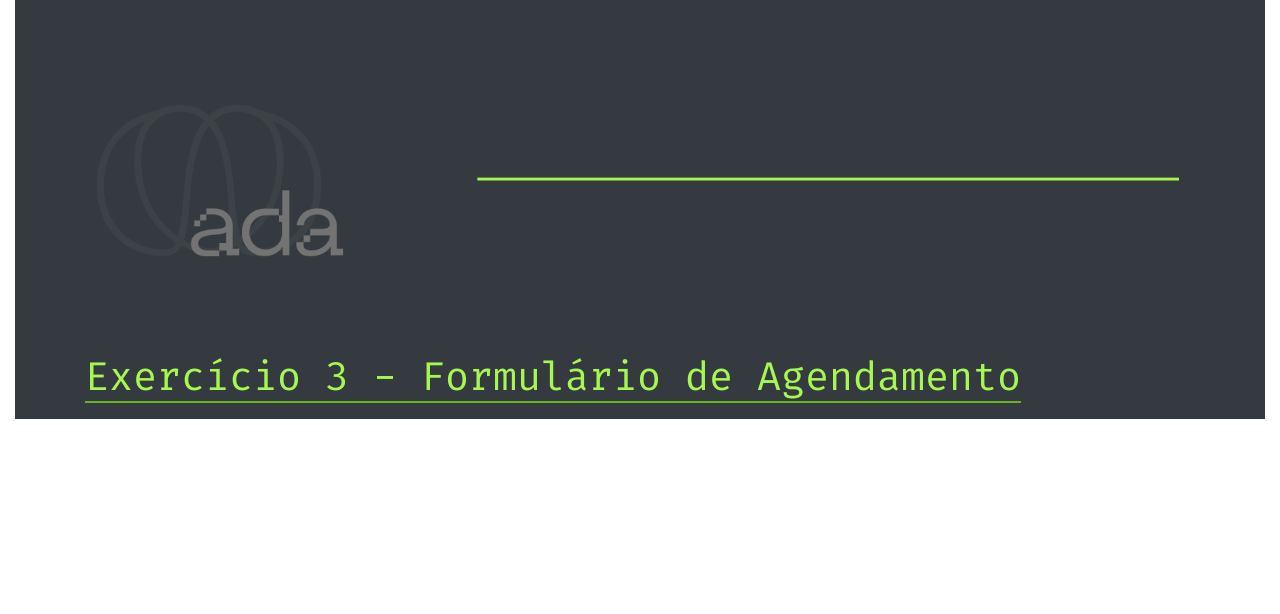
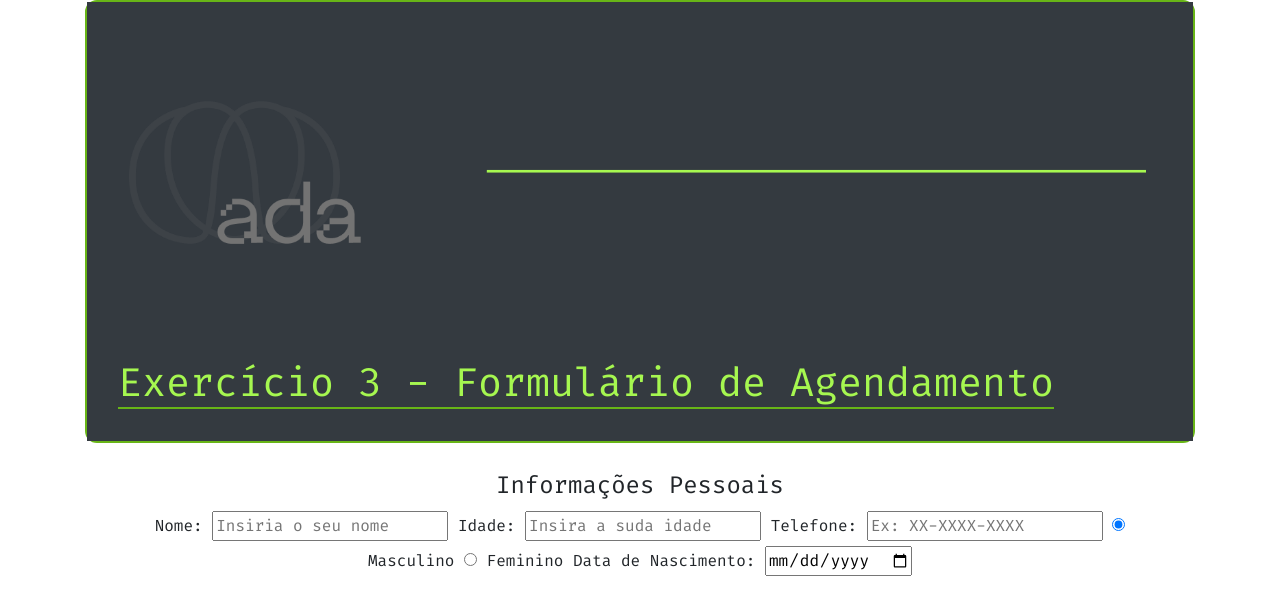
Before and after one commit to HugoHendrix/ada-tech-aula03, a plain HTML site: page index.html in a window 1280 px wide. Drawn offline with nearby package versions, Linux system fonts and the light colour scheme.

Commit message:
Exercício da aula 03

```diff
--- a/index.html
+++ b/index.html
@@ -14,7 +14,7 @@
 
     <title>Exercício 3 -  Formulário de Agendamento</title>
 </head>
-<body class="container-fluid">
+<body class="container custom-body">
     <header>
         <nav class="navbar navbar-dark bg-dark">
             <div class="container">
@@ -24,10 +24,44 @@
                         <img src="caminho/para/o-logo.png" alt="Logo AdaTech" class="img-fluid">
                     </picture>
                 </a>
-                <h1 class="text-center main-title">Exercício 3 - Formulário de Agendamento</h1>
+                <h1 class="text-center main-title my-4">Exercício 3 - Formulário de Agendamento</h1>
             </div>
         </nav>
     </header>
+
+
+    <main class="container my-4 text-center">
+        <div class="container">
+            <form>
+                <fieldset>
+                    <legend>Informações Pessoais</legend>
+                    <label for="nome">Nome:</label>
+                    <input type="text" id="nome" name="nome do usuário" placeholder="Insiria o seu nome" required>
+
+                    <label for="idade">Idade:</label>
+                    <input type="number" id="idade" name="idade do usuário" placeholder="Insira a suda idade" min="18">
+
+                    <label for="telefone">Telefone:</label>
+                    <input type="text"id="telefone" name="telefone" pattern="[0-9]{2}-[0-9]{4}-[0-9]{4}" placeholder="Ex: XX-XXXX-XXXX" required>
+
+                    <input type="radio" name="sexo" value="masculino" checked> Masculino
+                    <input type="radio" name="sexo" value="feminino"> Feminino
+
+                    <label for="nascimento">Data de Nascimento:</label>
+                    <input type="date" id="nascimento" name="nascimento">
+
+
+
+
+                </fieldset>
+            </form>
+
+        </div>
+
+
+
+
+    </main>
 
 
 
--- a/style.css
+++ b/style.css
@@ -2,22 +2,31 @@
     --main-font: 'Fira Code', monospace;
     --border-green: #68b517;
     --main-green: #a6f750;
+    --main-bg: #242835;
+    --cor-fundo: #f0f0f0;
+    --cor-texto: #333;
+    --cor-borda: #ccc;
+    --espacamento: 10px;
+
 
 }
 
-body {
+.custom-body {
     font-family: var(--main-font);
+    /* background-color: var(--main-bg); */
+
 }
 
 header {
-    background-color: var(--degrade);
+    border: 2px solid var(--border-green);
+    border-radius: 12px;
 }
 
-  h1, h2, p {
+h1,
+h2,
+p {
     font-family: var(--main-font);
 }
-
-
 
 
 .main-title {
```
Lines whose indentation alone changed are shown as unchanged.
